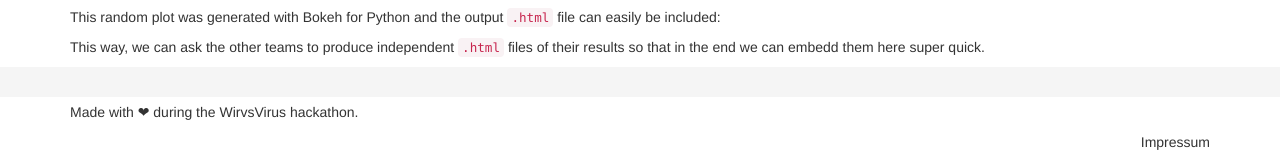
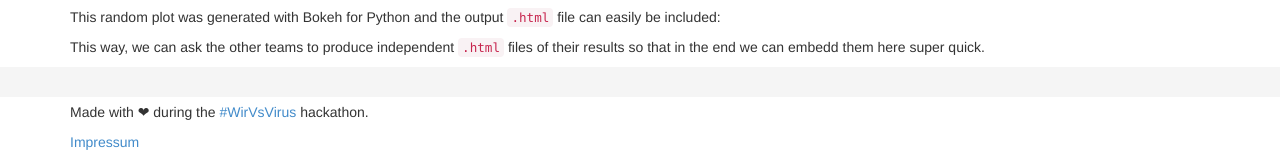
Before and after one commit to pd-viral/web, a Jekyll site: the page built from index.md, in a window 1280 px wide. Shown: the part 1406-1560 px from the top of the page. Built offline with Jekyll 4.4.1, drawn with Linux system fonts in a browser that asks for light colours; nearby versions of some CDN libraries.

Commit message:
some changes

```diff
--- a/_includes/themes/bootstrap-3/default.html
+++ b/_includes/themes/bootstrap-3/default.html
@@ -92,8 +92,8 @@
     <div id="footer">
       <div class="container">
 
-        <p><br>Made with ❤ during the WirvsVirus hackathon.</p>
-        <p align="right">Impressum</p>
+          <p><br>Made with ❤ during the <a href="https://wirvsvirushackathon.org/" target="_blank">#WirVsVirus</a> hackathon.</p>
+        <p><a href="/pages/impressum.html">Impressum</a></p>
 
       </div>
     </div>
```
Also changed, not shown: pages/dashboard.md (+1 -2 lines), pages/impressum.md (added, +7 -0 lines).
